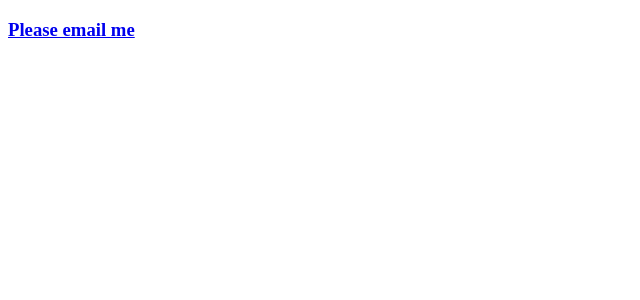
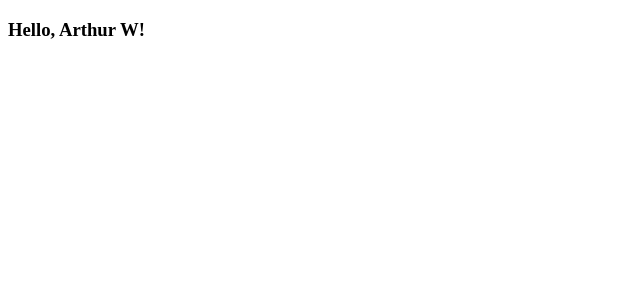
Before and after one commit to mrarthurwhite/jsx_learning_repo, a React (Create React App) app: page / in a window 1280 px wide. Shown: the top 300 px of the page, without its empty margins (0-640 px from the left). Built offline with nearby package versions, Linux system fonts and the light colour scheme.

Commit message:
more examples

```diff
--- a/src/index.js
+++ b/src/index.js
@@ -1,13 +1,13 @@
 import React from 'react';
 import ReactDOM, { render } from 'react-dom';
 
-const root = document.getElementById('root');
+function Hello(props) {
+  return <h3>Hello, {props.fullname}!</h3>;
+}
 
-const txt= React.createElement('h3', {}, "Please email me");
-const email_me= React.createElement('a', {href: 'mailto:arthur@avalon.com'},txt);
+const hello = <Hello fullname="Arthur W" />;
 
-// React DOM is a renderer for React that was split off from the main React library to better separate concerns; it handles rendering components to the DOM or to a string for server-side rendering.
 ReactDOM.render(
-  email_me,
-  root
+  hello,
+  document.getElementById('root')
 );
```
Also changed, not shown: img/email_me.jpg, img/hello_functional_component_w_prop.jpg (added).
